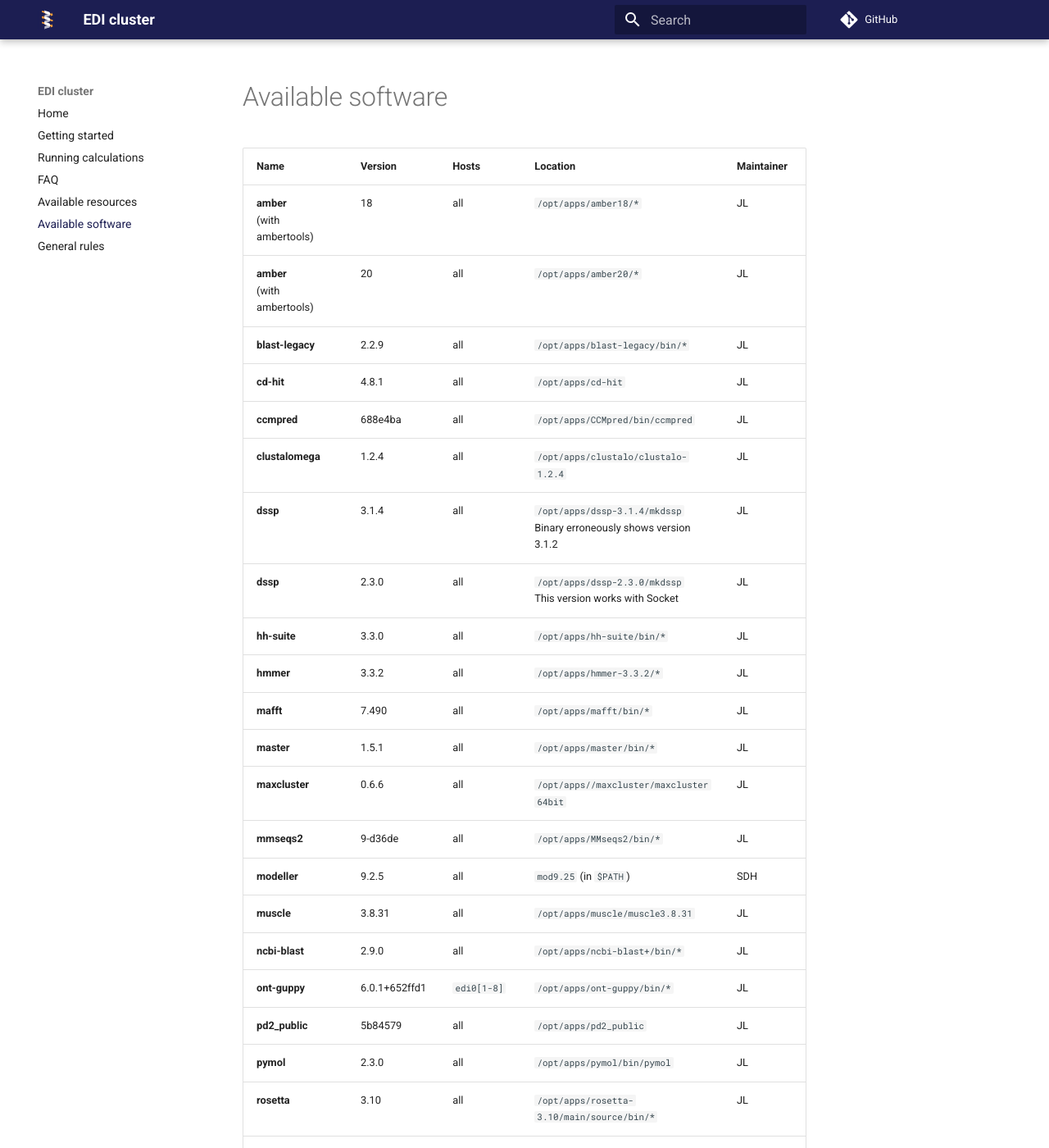
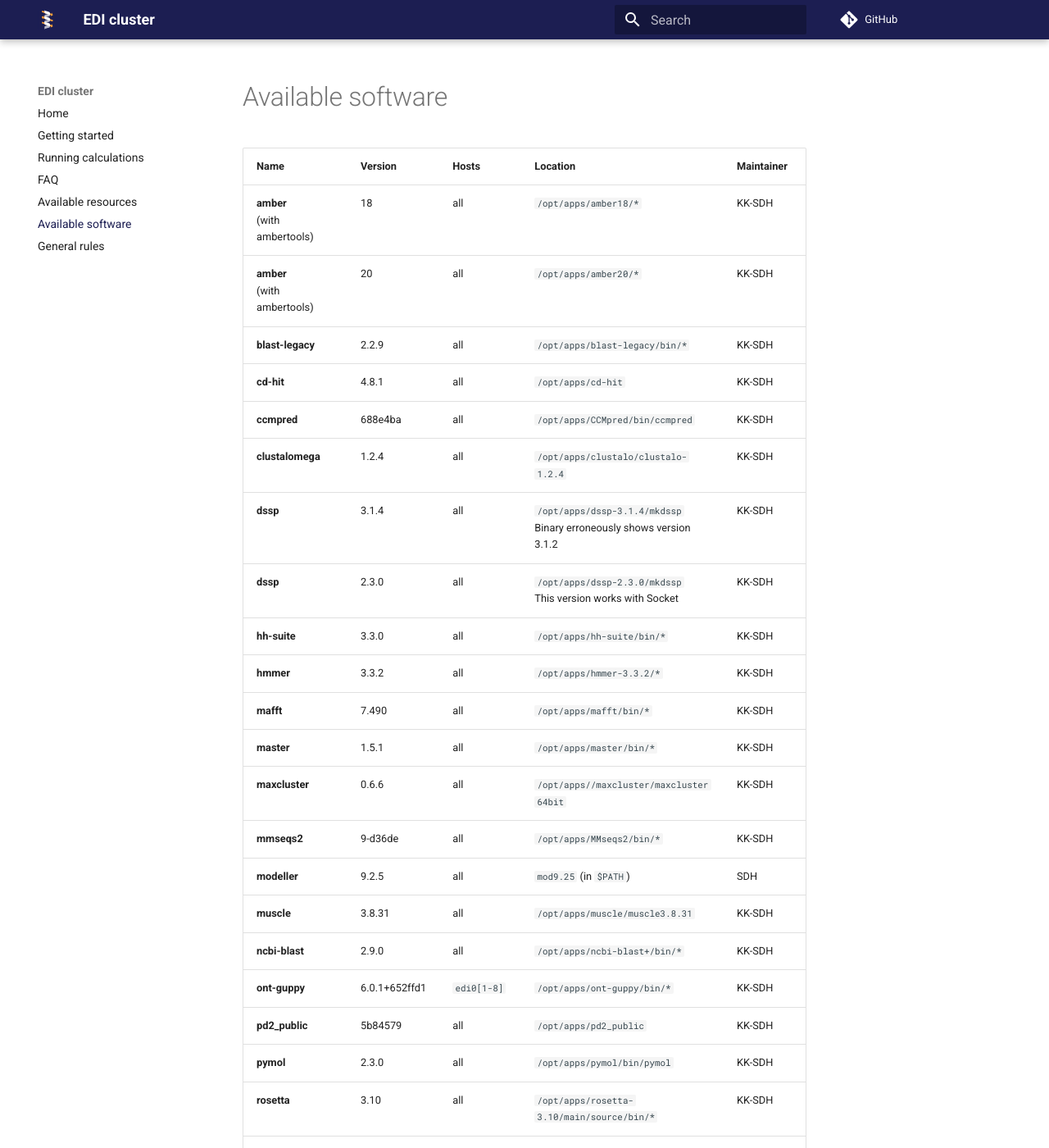
Before and after one commit to labstructbioinf/edi, an MkDocs documentation site: the page built from docs/software.md, in a window 1280 px wide and 1400 px high. Shown: the whole window at 82% size. Built offline with MkDocs 1.6.1 and Material for MkDocs 9.7.7, drawn with Linux system fonts in a browser that asks for light colours; comment, search, counter and statistics services are not loaded; some of the changed text lies outside the part shown.

```diff
--- a/docs/software.md
+++ b/docs/software.md
@@ -1,26 +1,26 @@
 | Name | Version | Hosts | Location | Maintainer |
 |---|---|---|---|---|
-| **amber** <br /> (with ambertools)  | 18 | all  | <code>/opt/apps/amber18/*</code>  | JL  |
-| **amber** <br /> (with ambertools)  | 20 | all  | <code>/opt/apps/amber20/*</code>  | JL  |
-| **blast-legacy** | 2.2.9 | all | <code>/opt/apps/blast-legacy/bin/*</code> | JL |
-| **cd-hit**  | 4.8.1 | all | <code>/opt/apps/cd-hit </code> | JL  |
-| **ccmpred** | 688e4ba  | all | <code>/opt/apps/CCMpred/bin/ccmpred </code> | JL |
-| **clustalomega** | 1.2.4 | all | <code>/opt/apps/clustalo/clustalo-1.2.4 </code> | JL  |
-| **dssp** | 3.1.4  | all  | <code>/opt/apps/dssp-3.1.4/mkdssp</code> <br /> Binary erroneously shows version 3.1.2   | JL  |
-| **dssp** | 2.3.0 | all  | <code>/opt/apps/dssp-2.3.0/mkdssp</code> <br /> This version works with Socket  | JL  |
-| **hh-suite**  | 3.3.0  | all | <code>/opt/apps/hh-suite/bin/*</code> | JL |
-| **hmmer** | 3.3.2 | all | <code>/opt/apps/hmmer-3.3.2/*</code> | JL |
-| **mafft** | 7.490 | all | <code>/opt/apps/mafft/bin/* </code> | JL |
-| **master** | 1.5.1 | all | <code>/opt/apps/master/bin/*</code>  | JL |
-| **maxcluster** | 0.6.6 | all | <code>/opt/apps//maxcluster/maxcluster64bit</code> | JL
-| **mmseqs2** | 9-d36de | all  | <code>/opt/apps/MMseqs2/bin/* </code>  | JL |
+| **amber** <br /> (with ambertools)  | 18 | all  | <code>/opt/apps/amber18/*</code>  | KK-SDH  |
+| **amber** <br /> (with ambertools)  | 20 | all  | <code>/opt/apps/amber20/*</code>  | KK-SDH  |
+| **blast-legacy** | 2.2.9 | all | <code>/opt/apps/blast-legacy/bin/*</code> | KK-SDH |
+| **cd-hit**  | 4.8.1 | all | <code>/opt/apps/cd-hit </code> | KK-SDH  |
+| **ccmpred** | 688e4ba  | all | <code>/opt/apps/CCMpred/bin/ccmpred </code> | KK-SDH |
+| **clustalomega** | 1.2.4 | all | <code>/opt/apps/clustalo/clustalo-1.2.4 </code> | KK-SDH  |
+| **dssp** | 3.1.4  | all  | <code>/opt/apps/dssp-3.1.4/mkdssp</code> <br /> Binary erroneously shows version 3.1.2   | KK-SDH  |
+| **dssp** | 2.3.0 | all  | <code>/opt/apps/dssp-2.3.0/mkdssp</code> <br /> This version works with Socket  | KK-SDH  |
+| **hh-suite**  | 3.3.0  | all | <code>/opt/apps/hh-suite/bin/*</code> | KK-SDH |
+| **hmmer** | 3.3.2 | all | <code>/opt/apps/hmmer-3.3.2/*</code> | KK-SDH |
+| **mafft** | 7.490 | all | <code>/opt/apps/mafft/bin/* </code> | KK-SDH |
+| **master** | 1.5.1 | all | <code>/opt/apps/master/bin/*</code>  | KK-SDH |
+| **maxcluster** | 0.6.6 | all | <code>/opt/apps//maxcluster/maxcluster64bit</code> | KK-SDH
+| **mmseqs2** | 9-d36de | all  | <code>/opt/apps/MMseqs2/bin/* </code>  | KK-SDH |
 | **modeller** | 9.2.5 | all | <code>mod9.25</code> (in <code>$PATH</code>) | SDH |
-| **muscle** | 3.8.31 | all | <code>/opt/apps/muscle/muscle3.8.31 </code> | JL |
-| **ncbi-blast** | 2.9.0 | all | <code>/opt/apps/ncbi-blast+/bin/* </code> | JL |
-| **ont-guppy** | 6.0.1+652ffd1 | <code>edi0[1-8]</code> | <code>/opt/apps/ont-guppy/bin/* </code> | JL |
-| **pd2_public** | 5b84579 | all | <code>/opt/apps/pd2_public </code> | JL |
-| **pymol** | 2.3.0 | all | <code>/opt/apps/pymol/bin/pymol </code> | JL |
-| **rosetta** | 3.10 | all | <code>/opt/apps/rosetta-3.10/main/source/bin/* </code> | JL |
-| **rosetta** | 3.12 | all | <code>/opt/apps/rosetta-3.12/main/source/bin/* </code> | JL |
-| **socket** | 3.03  | all | <code>/opt/apps/socket/socket</code> | JL |
-| **socket2**  | all  | all | <code>/opt/apps/socket2/socket2</code> <br /> Binary erroneously shows version 3.02  | JL   |
+| **muscle** | 3.8.31 | all | <code>/opt/apps/muscle/muscle3.8.31 </code> | KK-SDH |
+| **ncbi-blast** | 2.9.0 | all | <code>/opt/apps/ncbi-blast+/bin/* </code> | KK-SDH |
+| **ont-guppy** | 6.0.1+652ffd1 | <code>edi0[1-8]</code> | <code>/opt/apps/ont-guppy/bin/* </code> | KK-SDH |
+| **pd2_public** | 5b84579 | all | <code>/opt/apps/pd2_public </code> | KK-SDH |
+| **pymol** | 2.3.0 | all | <code>/opt/apps/pymol/bin/pymol </code> | KK-SDH |
+| **rosetta** | 3.10 | all | <code>/opt/apps/rosetta-3.10/main/source/bin/* </code> | KK-SDH |
+| **rosetta** | 3.12 | all | <code>/opt/apps/rosetta-3.12/main/source/bin/* </code> | KK-SDH |
+| **socket** | 3.03  | all | <code>/opt/apps/socket/socket</code> | KK-SDH |
+| **socket2**  | all  | all | <code>/opt/apps/socket2/socket2</code> <br /> Binary erroneously shows version 3.02  | KK-SDH   |
```
Also changed, not shown: docs/first_steps.md (+6 -13 lines).
